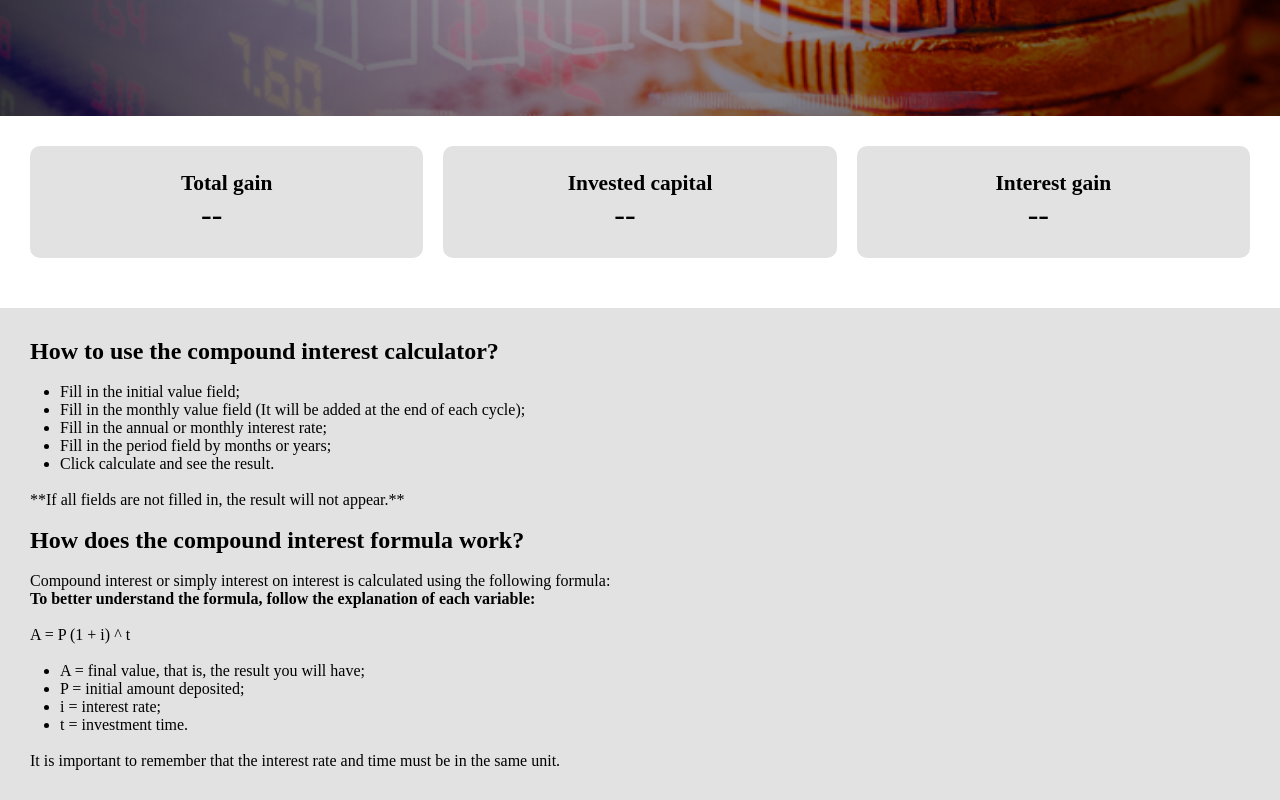
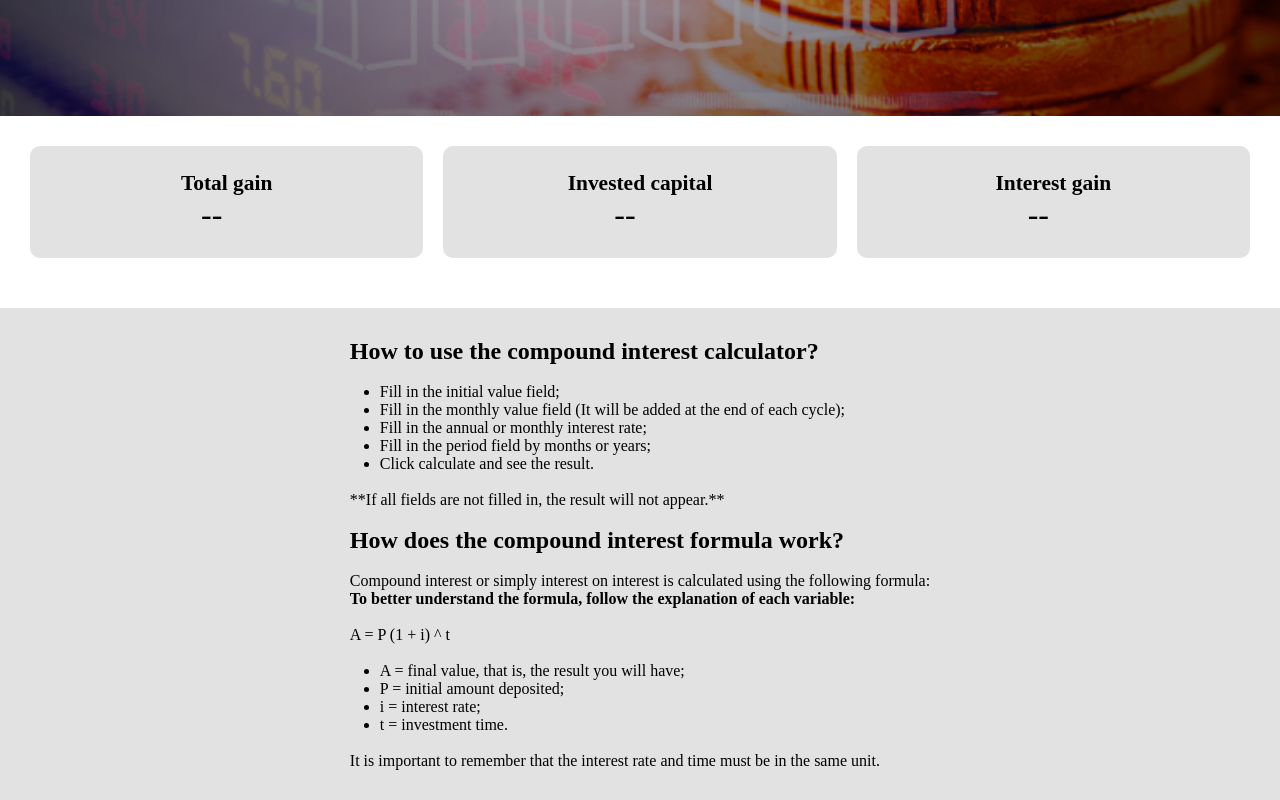
Before and after one commit to whandril-matos/compound-interest-calculator, a plain HTML site: page index.html in a window 1280 px wide. Shown: the part 583-1383 px from the top of the page. Drawn offline with Linux system fonts and the light colour scheme.

Commit message:
ner commit

```diff
--- a/assets/CSS/styleSite.css
+++ b/assets/CSS/styleSite.css
@@ -62,18 +62,15 @@
 
 
 .write {
-    text-align:none;
     font-size: 100%;
-
     object-fit: cover;
-    position: relative;
     padding:30px;
-    left: auto;
     width: auto;
     height: fit-content;
     align-self: center;
     background-color: rgb(226, 226, 226);
-
+    display: flex;
+    justify-content: center;
 }
 
 
@@ -178,3 +175,14 @@ ul {
     text-align: center;
 
 }
+.ww{
+
+    align-items: center;
+    position: static;
+    left: 100vh;
+
+    width:fit-content;
+    height: fit-content;
+    bottom: 10px;
+
+}
--- a/index.html
+++ b/index.html
@@ -84,8 +84,10 @@
 
         </div>
         <img class="backG" src="./assets/imgs/cp.jpg" />
+
     <div class="write">
 
+        <div class="ww">
             <h2>How to use the compound interest calculator?</h2>
 
             <br>
@@ -132,6 +134,7 @@
                 It is important to remember that the interest rate and time must be in the same unit.
             </p>
         </div>
+    </div>
 
     </div>
 
```
Lines whose indentation alone changed are shown as unchanged.
